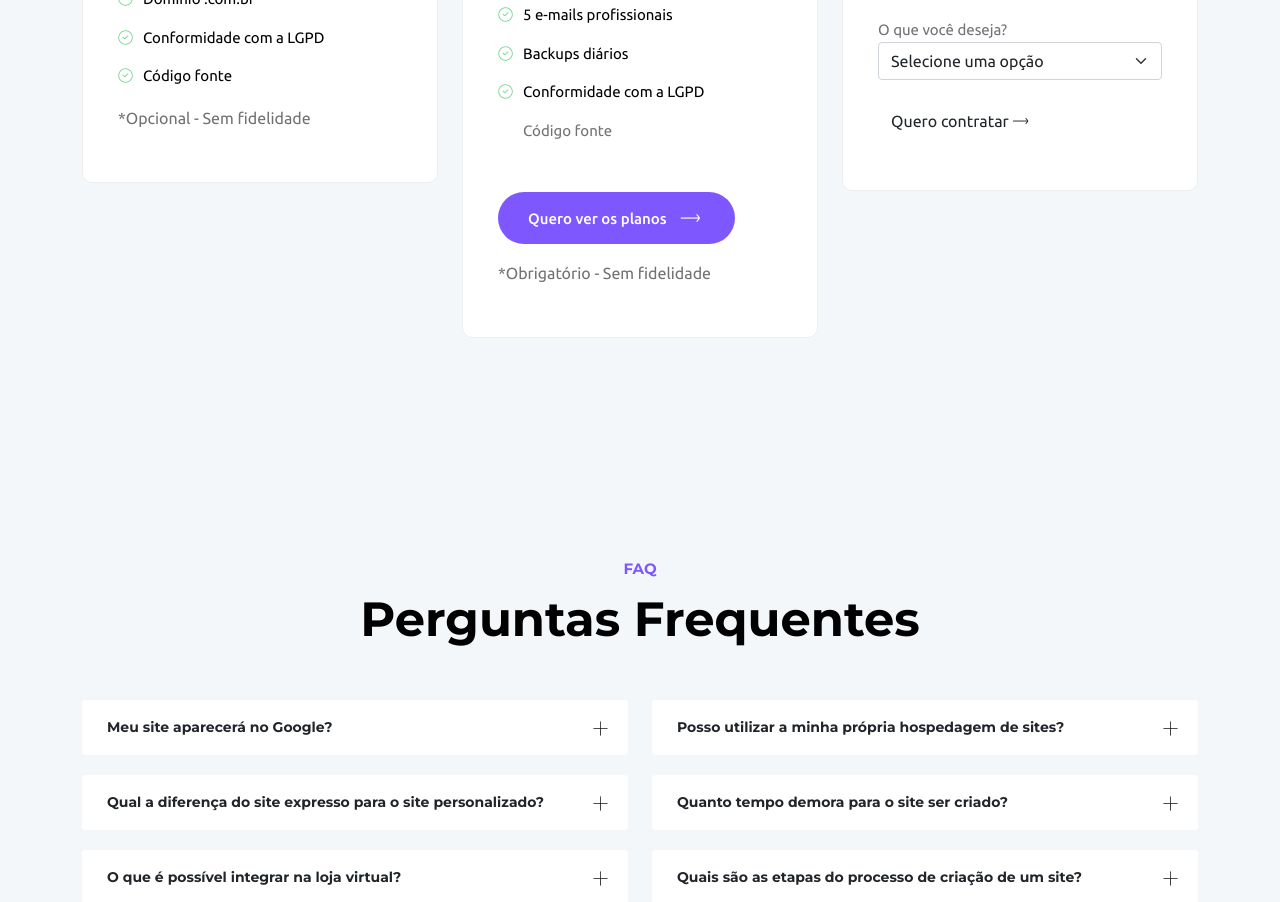
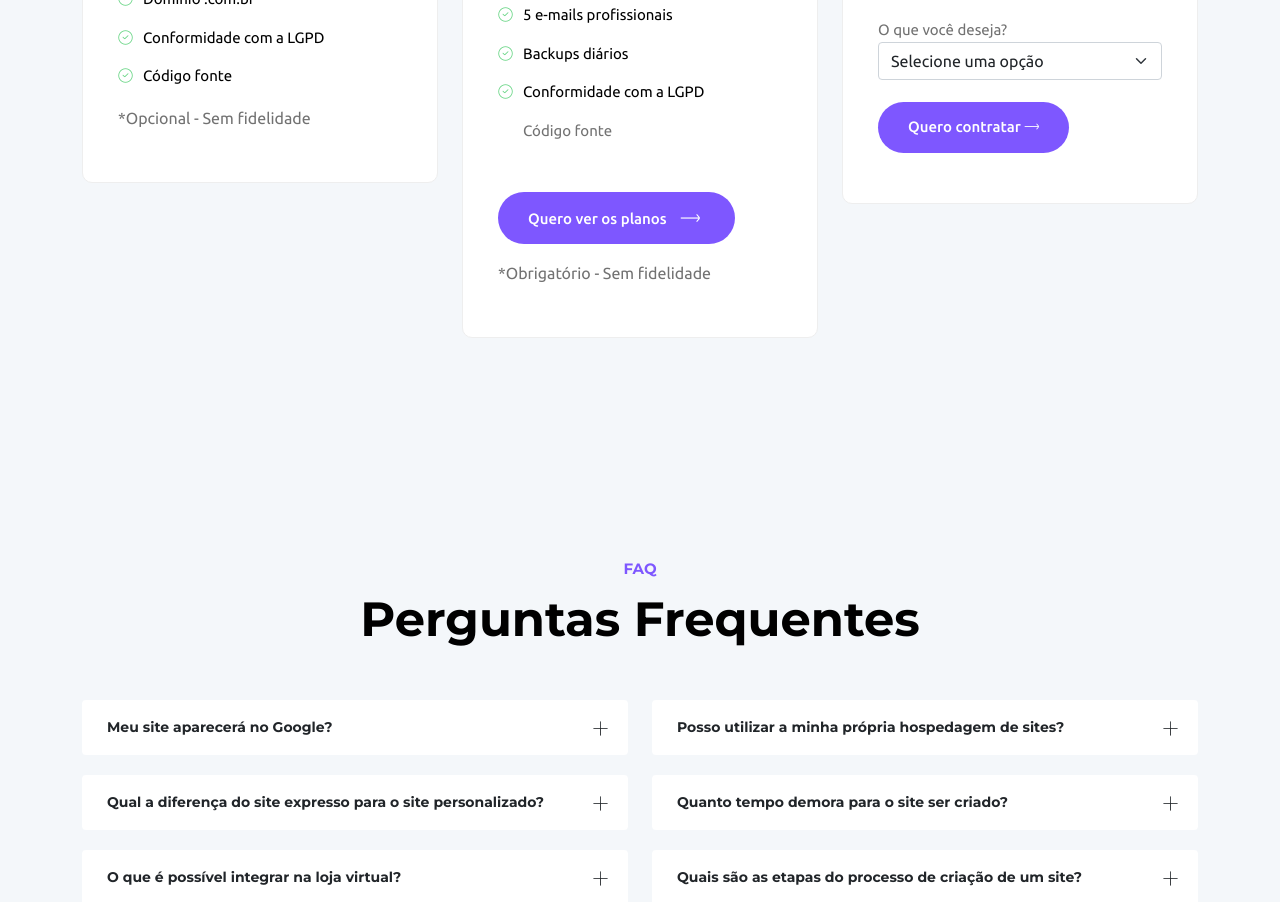
Before and after one commit to w3xcloud/main, a plain HTML site: page index.html in a window 1280 px wide. Shown: the part 5497-6399 px from the top of the page. Drawn offline with Linux system fonts and the light colour scheme.

Commit message:
1.2.4-css

```diff
--- a/index.html
+++ b/index.html
@@ -442,8 +442,7 @@ aria-expanded="false" aria-label="Toggle navigation">
 <option>Sob medida</option>
 <input type="hidden" name="_next" value="https://agenciaw3x.cloud/msgenviada.html">
 <br>
-
-<button class="btn" type="submit">Quero contratar <i class="lni lni-arrow-right"></i></button>
+<button class="btn-confirm" type="submit">Quero contratar <i class="lni lni-arrow-right"></i></button>
 </div>
 </div>
 </div>
```
